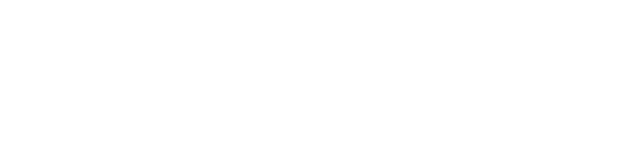
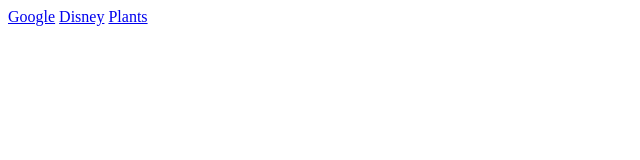
Before and after one commit to Hoodoo42/LinkWarmup, a plain HTML site: page index.html in a window 1280 px wide. Shown: the whole page, without its empty margins (0-640 px from the left). Drawn offline with Linux system fonts and the light colour scheme.

Commit message:
Added 3 external links

```diff
--- a/index.html
+++ b/index.html
@@ -7,6 +7,8 @@
     <title>Document</title>
 </head>
 <body>
-
+    <a href="https://www.google.ca">Google</a>
+    <a href="https://www.disney.com">Disney</a>
+    <a href="https://www.plants.com">Plants</a>
 </body>
 </html>
```
